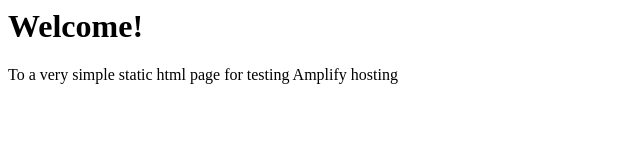
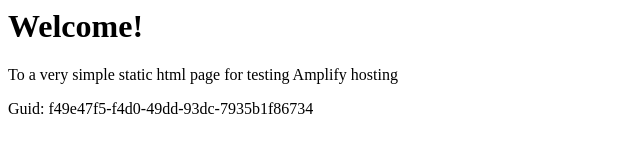
Before and after one commit to aws-aemilia-icn/Github-PR-Commit-Integration-Test-DoNotTouch-Gith-OKSLNVO2-v1-preprod-ap-northeast-2, a website: page src/index.html in a window 1280 px wide. Shown: the whole page, without its empty margins (0-640 px from the left). Drawn offline with Linux system fonts and the light colour scheme.

Commit message:
commit from integ tests

```diff
--- a/src/index.html
+++ b/src/index.html
@@ -1,3 +1,5 @@
+
+
 <html lang="en">
 
 <head>
@@ -10,6 +12,6 @@
 <body>
     <h1>Welcome!</h1>
     <p>To a very simple static html page for testing Amplify hosting</p>
-</body>
+    <p>Guid: f49e47f5-f4d0-49dd-93dc-7935b1f86734</p></body>
 
 </html>
```
